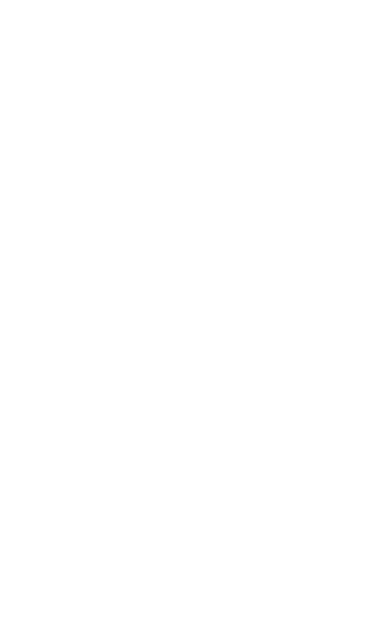
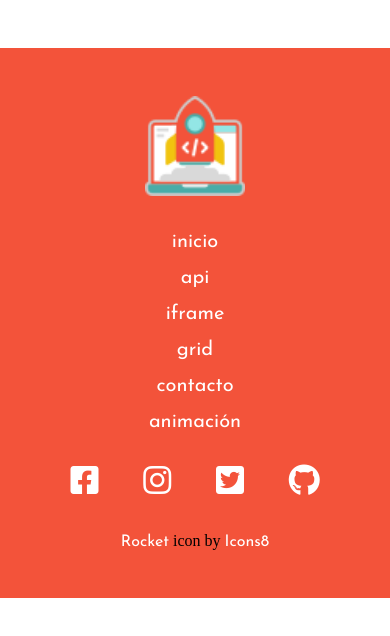
Before and after one commit to LorenaFrias/FUN-TPO, a plain HTML site: page index.html in a window 390 px wide. Drawn offline with Linux system fonts and the light colour scheme.

Commit message:
Added footer mobile first

```diff
--- a/index.html
+++ b/index.html
@@ -22,7 +22,33 @@
 
     <main></main>
 
-    <footer></footer>
+    <footer>
+
+        <section class="container">
+            <div class="footer-logo">
+              <img src="./assets/icons8-rocket-64.png" alt="Fun-TPO logo">
+            </div>
+
+            <ul class=" footer-nav">
+              <li><a href="#home">inicio</a></li>
+              <li><a href="#api">api</a></li>
+              <li><a href="#iframe">iframe</a></li>
+              <li><a href="#grid">grid</a></li>
+              <li><a href="#contacto">contacto</a></li>
+              <li><a href="#animación">animación</a></li>
+            </ul>
+
+            <div class="sociales sociales-flex">
+              <a href="https://es-la.facebook.com"><i class="fa-brands fa-square-facebook"></i></a>
+              <a href="https://www.instagram.com"><i class="fa-brands fa-instagram"></i></a>
+              <a href="https://twitter.com"><i class="fa-brands fa-square-twitter"></i></a>
+              <a href="https://github.com/LorenaFrias"><i class="fa-brands fa-github"></i></a>
+            </div>
+            <a target="_blank" href="https://icons8.com/icon/xdfDHXdrw6x9/rocket">Rocket</a> icon by <a target="_blank" href="https://icons8.com">Icons8</a>
+
+          </section>
+
+    </footer>
 
 
     <script src="main.js"></script>
--- a/style.css
+++ b/style.css
@@ -32,6 +32,7 @@ p {
 
 a {
     text-decoration: none;
+    color: #fff;
 }
 
 li {
@@ -44,3 +45,40 @@ li {
     max-width: 1200px;
     margin: 0 auto;
 }
+
+
+/* FOOTER */
+
+footer {
+    background-color: #f3533a;
+    text-align: center;
+    padding: 3rem;
+    margin-top: 3rem;
+}
+
+.footer-logo {
+    width: 100px;
+    display: inline-block;
+}
+
+.footer-nav {
+    margin-top: 2em;
+}
+
+.footer-nav li {
+    margin-top: 1em;
+}
+
+.footer-nav li a {
+    font-size: 1.25rem;
+}
+
+.sociales {
+    font-size: 2rem;
+    margin: 2rem 0;
+}
+
+.sociales-flex {
+    display: flex;
+    justify-content: space-around;
+}
```
Also changed, not shown: assets/icons8-rocket-64.png (added).
